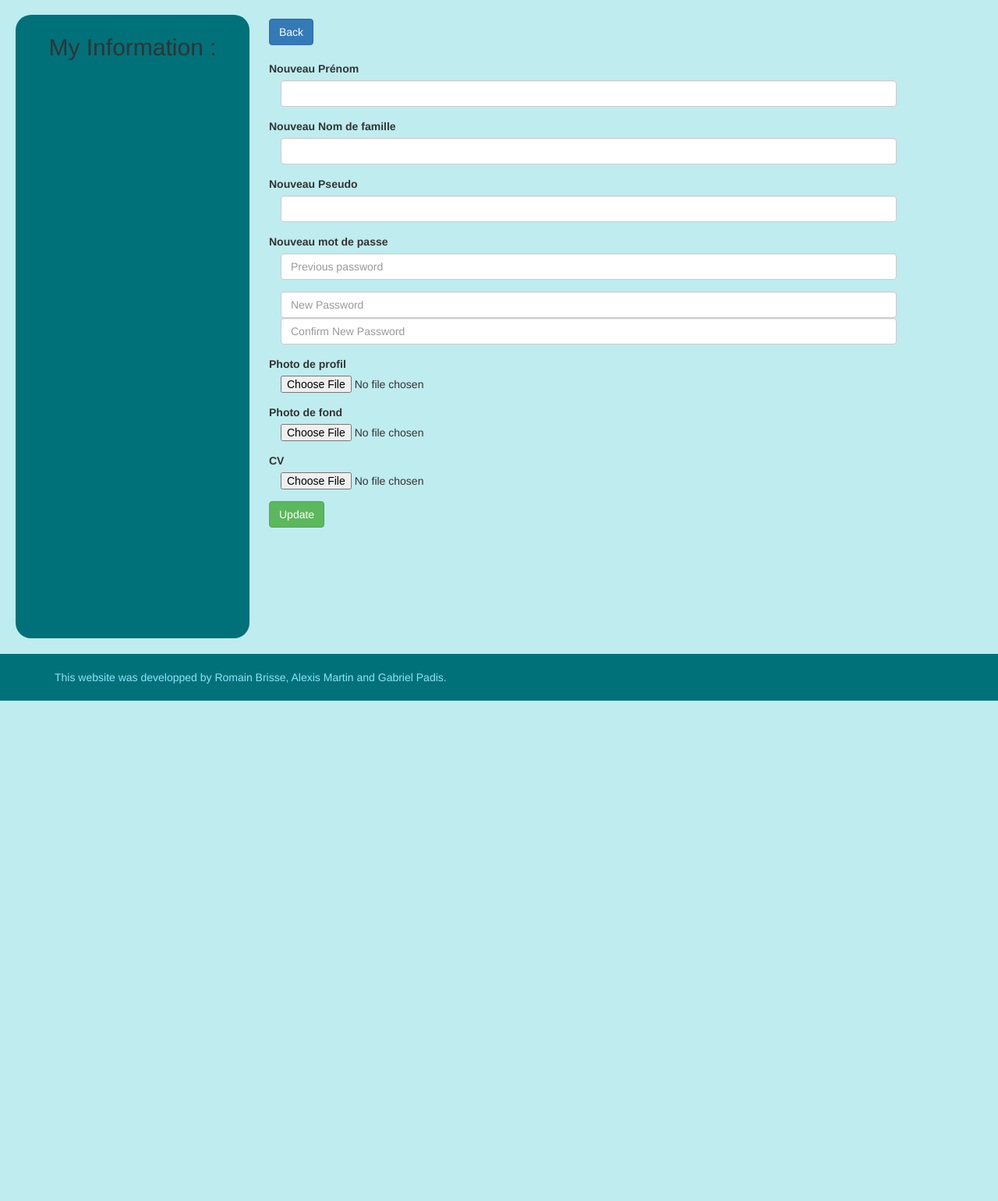
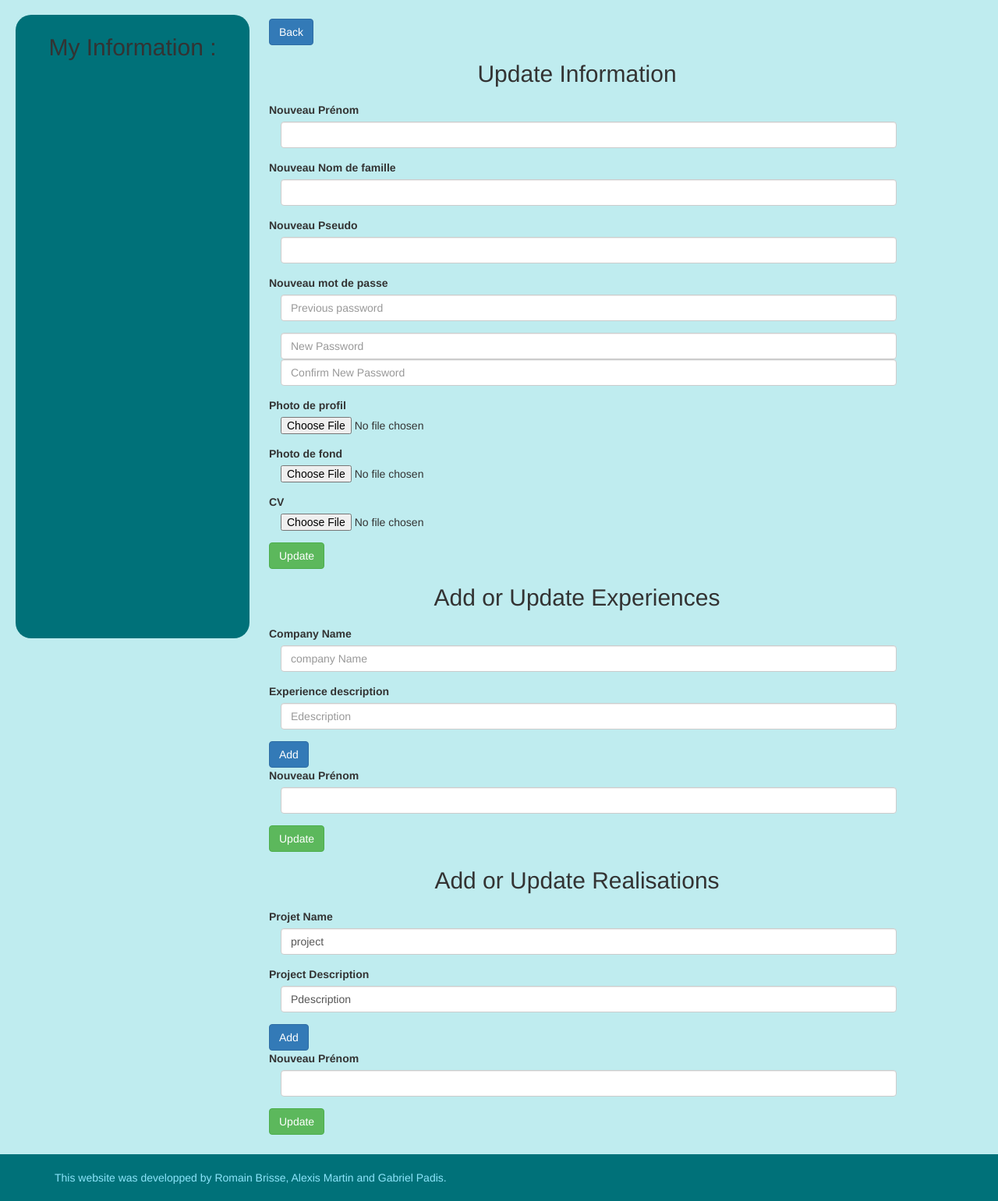
Before and after one commit to Soultoe/LinkedECE, a PHP site: page /modifyUserInfo.php in a window 1280 px wide. Shown: the part 51-1592 px from the top of the page at 78% size. Before the commit the page ends 950 px from the top, so only its background shows below. Run offline with PHP 8.4, Linux system fonts and the light colour scheme; the visitor is signed in with stand-in values (Sample User, id 1); data that the repository does not hold is empty.

Commit message:
addExperience

```diff
--- a/modifyUserInfo.php
+++ b/modifyUserInfo.php
@@ -11,7 +11,10 @@
     </form>
 
     <div class="updateProfile">
-	<form action="update.php" method="POST" enctype="multipart/form-data">
+
+        <h2>Update Information</h2>
+
+        <form action="update.php" method="POST" enctype="multipart/form-data">
 		<?php
 			include_once "database.php";
 			$id = $_SESSION['id'];
@@ -67,6 +70,81 @@
 	</form>
     </div>
 
+    <div class="updateExperiences">
+
+        <h2>Add or Update Experiences</h2>
+
+        <form action="addExperience.php" method="post">
+
+            <div class="form-group">
+                <label>Company Name</label>
+                <input type="text" name="companyName" placeholder="company Name" class="form-control field">
+            </div>
+
+            <div class="form-group">
+                <label>Experience description</label>
+                <input type="text" name="Edescription" placeholder="Edescription" class="form-control field">
+            </div>
+            <button type="submit" name="submit" class="btn btn-primary">Add</button>
+        </form>
+
+        <form action="" method="post" enctype="multipart/form-data">
+            <?php
+            include_once "database.php";
+            $id = $_SESSION['id'];
+            $exp = "SELECT * FROM `user` WHERE IDUser = '$id'";
+            $result = mysqli_fetch_assoc(mysqli_query($conn, $sql));
+            $companyID = $result['Company'];
+            //$position = mysqli_real_escape_string($conn,$result['Position']);
+            echo '
+
+            <div class="form-group">
+                <label>Nouveau Prénom</label>
+                <input type="text" name="firstName" value="'.$first.'" class="form-control field">
+            </div>
+
+            ';
+            ?>
+            <button type="submit" name="submit" class="btn btn-success">Update</button>
+        </form>
+    </div>
+
+    <div class="updateRealisations">
+
+        <h2>Add or Update Realisations</h2>
+
+        <form action="" method="post" enctype="multipart/form-data">
+            <div class="form-group">
+                <label>Projet Name</label>
+                <input type="text" name="project" value="project" class="form-control field">
+            </div>
+
+            <div class="form-group">
+                <label>Project Description</label>
+                <input type="text" name="Pdescription" value="Pdescription" class="form-control field">
+            </div>
+            <button type="submit" name="submit" class="btn btn-primary">Add</button>
+        </form>
+
+        <form action="" method="post" enctype="multipart/form-data">
+            <?php
+            include_once "database.php";
+            $id = $_SESSION['id'];
+            $sql = "SELECT * FROM experience WHERE `User` = $id";
+            $res = mysqli_fetch_assoc(mysqli_query($conn, $sql));
+            echo '
+
+            <div class="form-group">
+                <label>Nouveau Prénom</label>
+                <input type="text" name="firstName" value="'.$first.'" class="form-control field">
+            </div>
+
+            ';
+            ?>
+            <button type="submit" name="submit" class="btn btn-success">Update</button>
+        </form>
+    </div>
+
 
 <?php
     include_once "footer.php";
```
Also changed, not shown: addExperience.php (added, +28 -0 lines), updateExperience.php (added).
